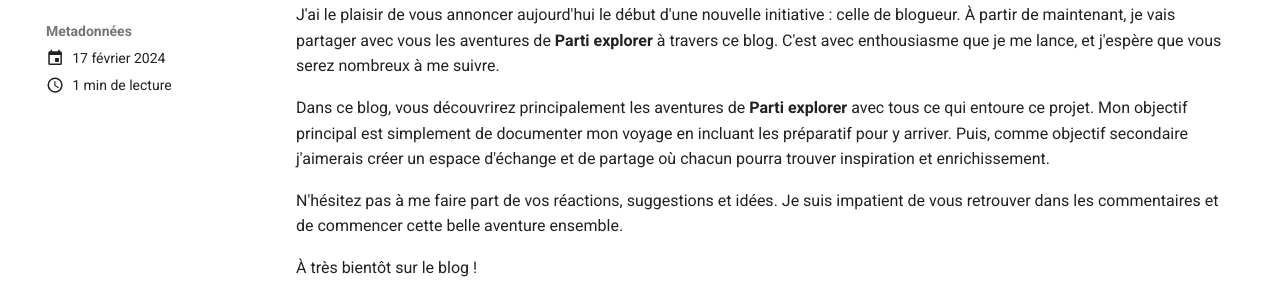
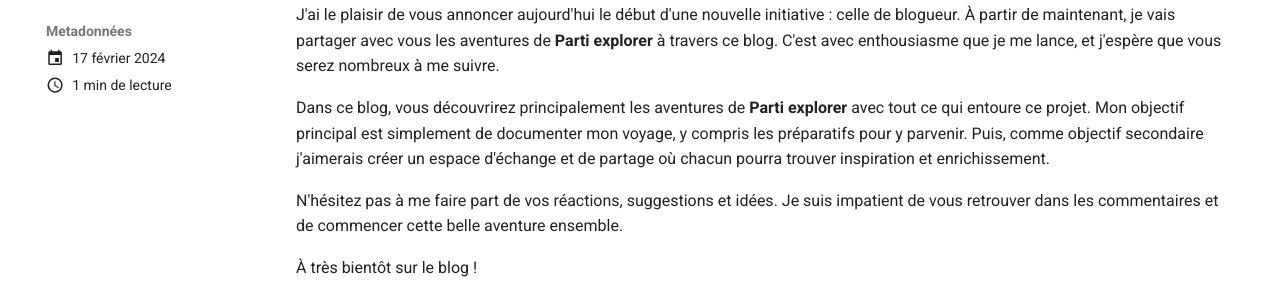
Before and after one commit to partiexplorer/partiexplorer.github.io, an MkDocs documentation site: the page built from docs/blog/posts/je-suis-maintenant-blogueur.md, in a window 1280 px wide. Shown: the part 267-557 px from the top of the page. Built offline with MkDocs 1.6.1 and Material for MkDocs 9.7.7, drawn with Linux system fonts in a browser that asks for light colours; comment, search, counter and statistics services are not loaded.

Commit message:
Corrections des typos

```diff
--- a/docs/blog/posts/je-suis-maintenant-blogueur.md
+++ b/docs/blog/posts/je-suis-maintenant-blogueur.md
@@ -12,7 +12,7 @@ Chers explorateurs,
 
 J'ai le plaisir de vous annoncer aujourd'hui le début d'une nouvelle initiative : celle de blogueur. À partir de maintenant, je vais partager avec vous les aventures de <b>Parti explorer</b> à travers ce blog. C'est avec enthousiasme que je me lance, et j'espère que vous serez nombreux à me suivre.
 
-Dans ce blog, vous découvrirez principalement les aventures de <b>Parti explorer</b> avec tous ce qui entoure ce projet. Mon objectif principal est simplement de documenter mon voyage en incluant les préparatif pour y arriver. Puis, comme objectif secondaire j'aimerais créer un espace d'échange et de partage où chacun pourra trouver inspiration et enrichissement.
+Dans ce blog, vous découvrirez principalement les aventures de <b>Parti explorer</b> avec tout ce qui entoure ce projet. Mon objectif principal est simplement de documenter mon voyage, y compris les préparatifs pour y parvenir. Puis, comme objectif secondaire j'aimerais créer un espace d'échange et de partage où chacun pourra trouver inspiration et enrichissement.
 
 <!-- more -->
 
```
